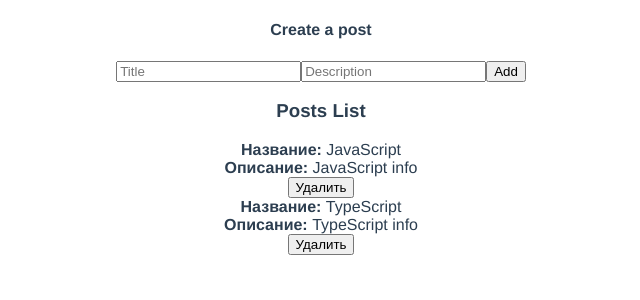
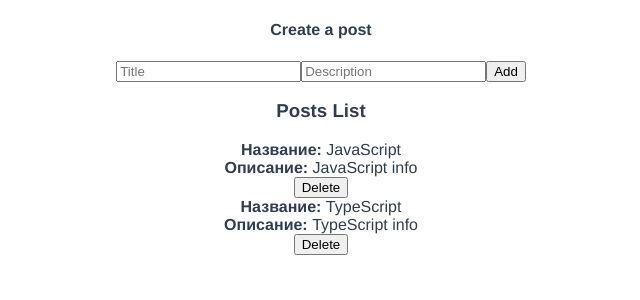
Before and after one commit to Overk1lls/vue3-course-prac, a Vue app: page / in a window 1280 px wide. Shown: the top 300 px of the page, without its empty margins (319-959 px from the left). Built offline with nearby package versions, Linux system fonts and the light colour scheme.

Commit message:
Add the Button component

```diff
--- /dev/null
+++ b/src/components/MyButton.vue
@@ -0,0 +1,6 @@
+<template>
+  <button>
+    <slot>
+    </slot>
+  </button>
+</template>
--- a/src/components/PostForm.vue
+++ b/src/components/PostForm.vue
@@ -4,13 +4,18 @@
       <h4>Create a post</h4>
       <input v-model="post.title" class="input" type="text" name="" id="" placeholder="Title">
       <input v-model="post.body" class="input" type="text" name="" id="" placeholder="Description">
-      <button class="btn" @click="createPost">Add</button>
+      <MyButton class="btn" @click="createPost">Add</MyButton>
     </form>
   </div>
 </template>
 
 <script lang="ts">
+import MyButton from './MyButton.vue';
+
 export default {
+  components: {
+    MyButton,
+  },
   data: () => ({
     post: {
       title: '',
--- a/src/components/PostItem.vue
+++ b/src/components/PostItem.vue
@@ -3,12 +3,13 @@
     <div><strong>Название: </strong>{{ props.post.title }}</div>
     <div><strong>Описание: </strong>{{ props.post.body }}</div>
   </div>
-  <div class="button">
-    <button>Удалить</button>
+  <div>
+    <MyButton class="btn">Delete</MyButton>
   </div>
 </template>
 
 <script setup lang="ts">
+import MyButton from './MyButton.vue';
 import { Post } from '../models';
 
 const props = defineProps<{ post: Post }>();
```
